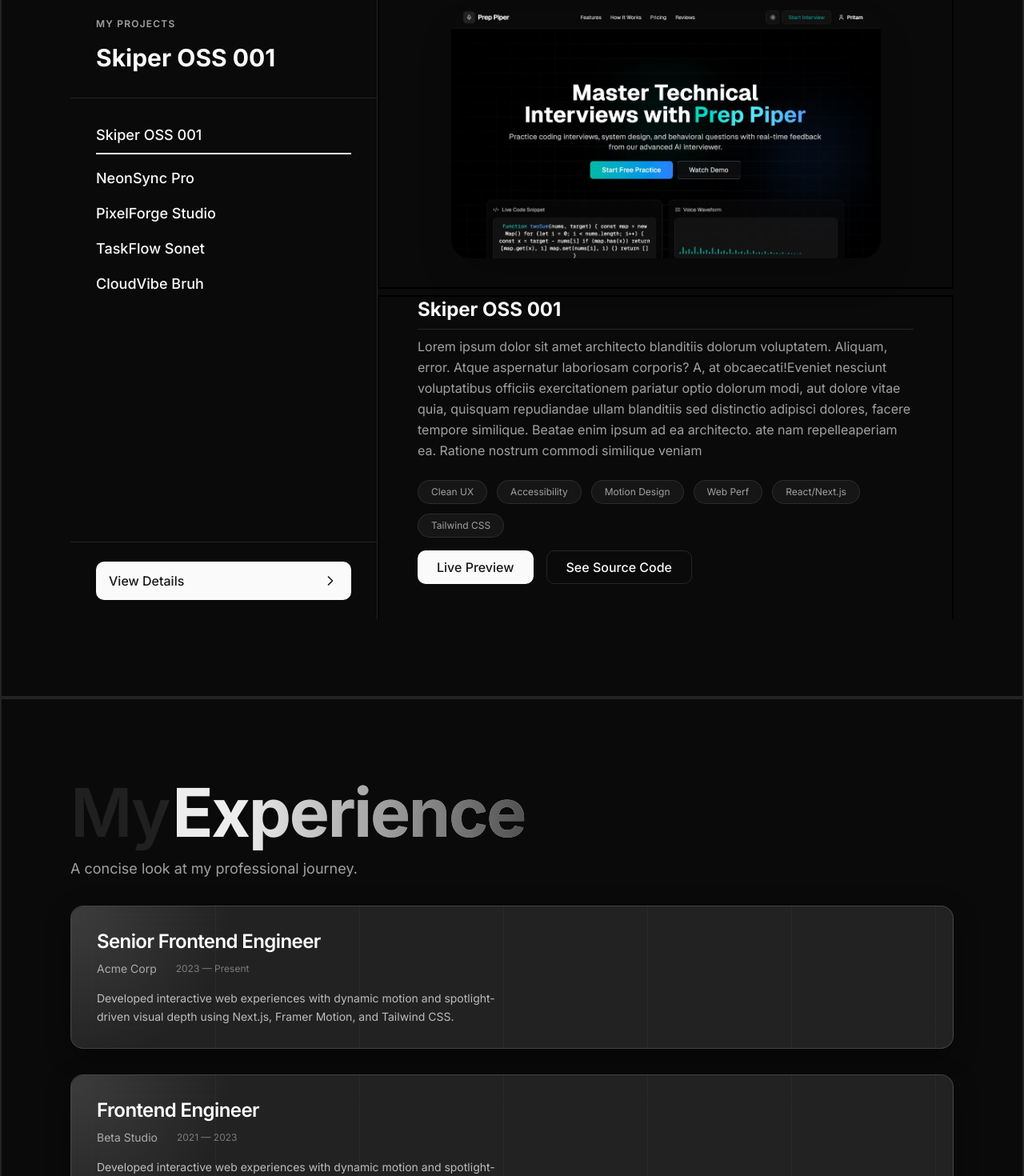
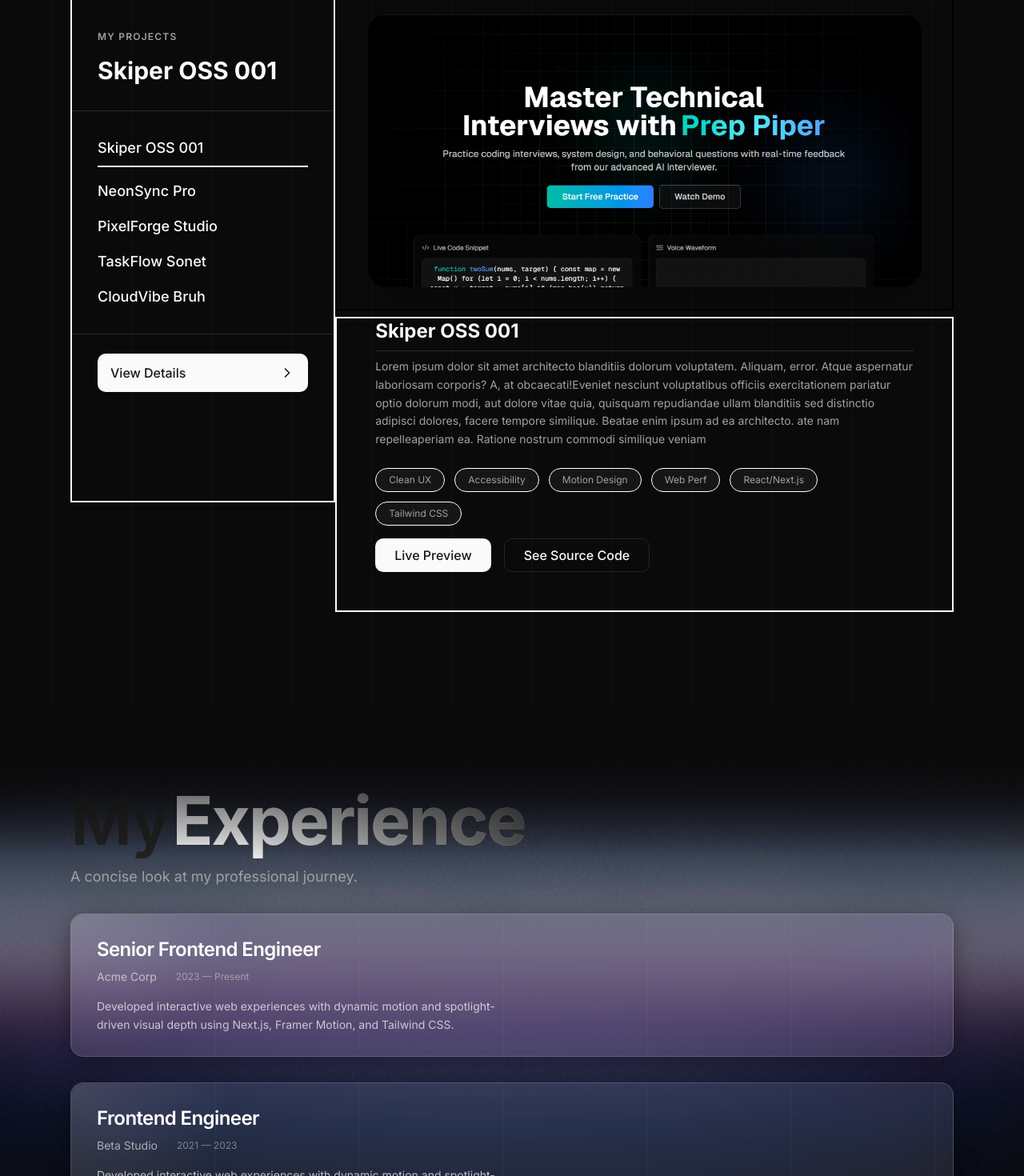
Before and after one commit to anynomous001/generative-ai-portfolio, a Next.js app: page / in a window 1280 px wide. Shown: the part 940-2410 px from the top of the page at 80% size. Built offline with nearby package versions, Linux system fonts and the light colour scheme.

Commit message:
added shadow blend

```diff
--- a/app/page.tsx
+++ b/app/page.tsx
@@ -9,7 +9,7 @@ import { motion } from "framer-motion"
 
 
 import React from "react";
-import {  Icon } from "@/components/ui/evervault-card";
+import { Icon } from "@/components/ui/evervault-card";
 import ProjectShowcase from "@/components/projects/project-showcase"
 import { TextReveal } from "@/components/ui/text-reveal"
 
@@ -198,12 +198,29 @@ export default function HomePage() {
 
 
 
-       <div className="min-h-[calc(100dvh-64px)] relative overflow-hidden border-2 border-solid border-white/10">
+      <div className="min-h-[calc(100dvh-64px)]  ">
 
 
 
 
         <Section className="relative z-20">
+          <div
+            className="absolute inset-0 pointer-events-none"
+            style={{
+              zIndex: 0,
+              background: `
+        repeating-linear-gradient(
+          to right,
+          rgba(255,255,255,0.03) 0px,
+          rgba(255,255,255,0.03) 1px,
+          transparent 1px,
+          transparent 100px
+        )
+      `
+            }}
+          />
+
+
           <h1 className="font-sans font-semibold text-[84px] leading-[1.1] tracking-tight flex items-center"
             style={{
               background: "linear-gradient(90deg,#202020 10%,#c6c6c6 50%,#202020 90%)",
@@ -221,12 +238,7 @@ export default function HomePage() {
               }}
             > Works</span>
           </h1>
-                  {/* <p className="lead mt-2">A selection of recent work and explorations.</p>
-                  <div className="mt-8 grid grid-cols-1 gap-6 md:grid-cols-2">
-                    {projects.map((p, i) => (
-                      <ProjectCard key={p.title} project={p} index={i} />
-                    ))}
-                  </div>*/}
+
           <ProjectShowcase />
         </Section>
 
@@ -236,8 +248,19 @@ export default function HomePage() {
 
 
 
- <div className="min-h-[calc(100dvh-64px)] relative overflow-hidden border-2 border-solid border-white/10">
-      {/* <PageBg variant="experience" /> */}
+      <div className="min-h-[calc(100dvh-64px)] relative overflow-hidden ">
+        <PageBg variant="stripe" />
+
+        {/* Smoother curved top blend */}
+        <div
+          aria-hidden
+          className="absolute inset-0 pointer-events-none z-10"
+          style={{
+            clipPath: "ellipse(100% 100% at 40% 40%)",
+            background: "linear-gradient(to bottom, color-mix(in oklch, #0A0A0A 100%, transparent) 0%, color-mix(in oklch, #0A0A0A 80%, transparent) 10%, transparent 25%)",
+            opacity: 1,
+          }}
+        />
 
 
         <Section>
@@ -257,7 +280,8 @@ export default function HomePage() {
                 color: "transparent"
               }}
             > Experience</span>
-</h1>        <p className="lead mt-2">A concise look at my professional journey.</p>
+          </h1>
+          <p className="lead mt-2">A concise look at my professional journey.</p>
           <div className="mt-8">
             <Timeline items={items} />
           </div>
@@ -266,8 +290,6 @@ export default function HomePage() {
 
       <div className="relative bg-oklch(0.145 0 0) overflow-hidden">
         {/* <div className="absolute inset-0  bg-gradient-to-t from-background via-background/80 to-transparent pointer-events-none"></div> */}
-
-
         <div
           className="absolute inset-0 pointer-events-none"
           style={{
@@ -286,9 +308,21 @@ export default function HomePage() {
 
 
         <Section>
-    <div className=" ">
 
 
+          {/* Smoother curved top blend */}
+          <div
+            aria-hidden
+            className="absolute inset-0 pointer-events-none z-10"
+            style={{
+              clipPath: "ellipse(100% 100% at 40% 40%)",
+              background: "linear-gradient(to bottom, color-mix(in oklch, #0A0A0A 100%, transparent) 0%, color-mix(in oklch, #0A0A0A 80%, transparent) 10%, transparent 25%)",
+              opacity: 1,
+            }}
+          />
+
+
+          <div className=" ">
             {/* Right: About + Skills */}
             <motion.div
               initial={{ opacity: 0, x: 40 }}
@@ -322,7 +356,6 @@ export default function HomePage() {
                 I love crafting immersive, minimal web experiences that feel fast, responsive,
                 and elegant. I’m a front‑end engineer focused on motion, accessibility, and performance.
               </p>
-
               {/* Skill Pills with Animated Hover */}
               <ul className="mt-6 flex flex-wrap gap-3">
                 {["Clean UX", "Accessibility", "Motion Design", "Web Perf", "React/Next.js", "Tailwind CSS"].map((skill, i) => (
@@ -339,15 +372,13 @@ export default function HomePage() {
                   </motion.li>
                 ))}
               </ul>
-
-
             </motion.div>
           </div>
         </Section>
       </div>
 
 
-<div className="relative overflow-hidden">
+      <div className="relative overflow-hidden ">
         <PageBg variant="contact" />
         <Section>
           <div className="grid gap-10 md:grid-cols-2">
@@ -371,10 +402,10 @@ export default function HomePage() {
               <p className="text-xs tracking-widest text-muted-foreground">ELSEWHERE</p>
               <div className="mt-3 grid gap-3 sm:grid-cols-2">
                 {[
-                { label: "GitHub", handle: "@felixmacaspac", href: "https://github.com/your" },
+                  { label: "GitHub", handle: "@felixmacaspac", href: "https://github.com/anynomous001" },
                   { label: "v0.dev", handle: "@felixmacaspac", href: "https://v0.dev" },
                   { label: "HubSpot Community", handle: "@felixmacaspac", href: "https://community.hubspot.com" },
-                { label: "LinkedIn", handle: "felixmacaspac", href: "https://linkedin.com/in/your" },
+                  { label: "LinkedIn", handle: "felixmacaspac", href: "https://linkedin.com/in/anynomous001" },
                 ].map((item) => (
                   <a
                     key={item.label}
@@ -390,8 +421,6 @@ export default function HomePage() {
               </div>
             </div>
           </div>
-
-
 
           {/* Smoother curved top blend */}
           <div
--- a/components/projects/project-showcase.tsx
+++ b/components/projects/project-showcase.tsx
@@ -40,7 +40,7 @@ const projects: Project[] = [
   {
     id: 4,
     title: "TaskFlow Sonet",
-    description:`Lorem ipsum dolor sit amet  architecto blanditiis dolorum voluptatem. Aliquam, error. Atque aspernatur laboriosam corporis? A, at obcaecati!Eveniet nesciunt voluptatibus officiis exercitationem pariatur optio dolorum modi, aut dolore vitae quia, quisquam repudiandae ullam blanditiis sed distinctio adipisci dolores, facere tempore similique. Beatae enim ipsum ad ea architecto.
+    description: `Lorem ipsum dolor sit amet  architecto blanditiis dolorum voluptatem. Aliquam, error. Atque aspernatur laboriosam corporis? A, at obcaecati!Eveniet nesciunt voluptatibus officiis exercitationem pariatur optio dolorum modi, aut dolore vitae quia, quisquam repudiandae ullam blanditiis sed distinctio adipisci dolores, facere tempore similique. Beatae enim ipsum ad ea architecto.
    ate nam repelleaperiam ea. Ratione nostrum commodi similique veniam`,
     image: "/images/readium.webp",
     color: "from-green-600 to-emerald-400",
@@ -62,12 +62,12 @@ export default function ProjectShowcase() {
   const currentProject = projects[selectedProject]
 
   return (
-    <div className="flex h-screen overflow-hidden bg-background">
+    <div className="grid grid-cols-[30%_70%] h-screen  bg-background mt-4">
 
 
-      {/* Right side - Project List */}
-      <motion.div className="w-96 bg-background border-r border-border flex flex-col" layout>
-        <div className="flex-1 overflow-hidden flex flex-col">
+      {/* Left side - Project List */}
+      <motion.div className="h-[80%] bg-background border-2 border-solid  border-amber-50 flex flex-col overflow-y-hidden" >
+        <div className=" overflow-hidden flex flex-col">
           {/* Header */}
           <div className="px-8 pt-12 pb-8 border-b border-border">
             <motion.div initial={{ opacity: 0, y: -20 }} animate={{ opacity: 1, y: 0 }} transition={{ duration: 0.3 }}>
@@ -77,7 +77,7 @@ export default function ProjectShowcase() {
           </div>
 
           {/* Project List */}
-          <div className="flex-1 overflow-y-auto px-8 py-8">
+          <div className=" overflow-y-auto px-8 py-8">
             <div className="space-y-4">
               {projects.map((project, index) => (
                 <motion.button
@@ -91,8 +91,7 @@ export default function ProjectShowcase() {
                   transition={{ type: "spring", stiffness: 300, damping: 30 }}
                 >
                   <motion.div
-                    className={`text-lg font-medium transition-colors duration-300 ${
-                      selectedProject === index
+                    className={`text-lg font-medium transition-colors duration-300 ${selectedProject === index
                       ? "text-foreground"
                       : "text-muted-foreground group-hover:text-foreground"
                       }`}
@@ -150,8 +149,9 @@ export default function ProjectShowcase() {
         </AnimatePresence>
       </motion.div>
 
-         {/* Left side - Project Image */}
-      <motion.div className="flex-1  overflow-hidden" layout>
+      {/* Right side - Project Image */}
+
+      <motion.div className="col-span-[70%] flex" >
         <AnimatePresence mode="wait">
           <motion.div
             key={currentProject.id}
@@ -162,23 +162,23 @@ export default function ProjectShowcase() {
             className="flex flex-col gap-2"
           >
             <div
-              className={`w-full h-[30%] py-9 flex items-center justify-center relative border-black border-2 border-solid`}
+              className={`w-full h-[50%] py-2 flex items-center justify-center relative border-black border-2 border-solid`}
             >
               <motion.img
                 src={currentProject.image}
                 alt={currentProject.title}
-                className="w-3/4 h-3/4 object-cover rounded-3xl shadow-2xl"
+                className="w-[90%] h-[90%] object-cover rounded-3xl shadow-2xl"
                 drag
                 dragElastic={0.2}
                 whileHover={{ scale: 1.05 }}
                 whileDrag={{ scale: 1.1 }}
               />
             </div>
-      <div className="w-full px-12 pb-12  border-black border-2 border-solid">
+            <div className="w-full px-12 pb-12  border-white border-2 border-solid">
               <h2 className="text-2xl font-bold text-foreground mb-2 border-b border-border pb-2">
                 {currentProject.title}
               </h2>
-                <p className="text-base text-muted-foreground leading-relaxed mb-4">
+              <p className="text-sm text-muted-foreground leading-relaxed mb-4">
                 {currentProject.description}
               </p>
               <ul className="mt-6 flex flex-wrap gap-3">
@@ -190,7 +190,7 @@ export default function ProjectShowcase() {
                     style={{
                       backdropFilter: "blur(6px)",
                     }}
-                              className="rounded-full border border-white/10 bg-white/5 px-4 py-1.5 text-xs text-muted-foreground hover:text-white cursor-default select-none"
+                    className="rounded-full border border-white bg-white/5 px-4 py-1.5 text-xs text-muted-foreground hover:text-white cursor-default select-none"
                   >
                     {skill}
                   </motion.li>
```
Lines whose indentation alone changed are shown as unchanged.
